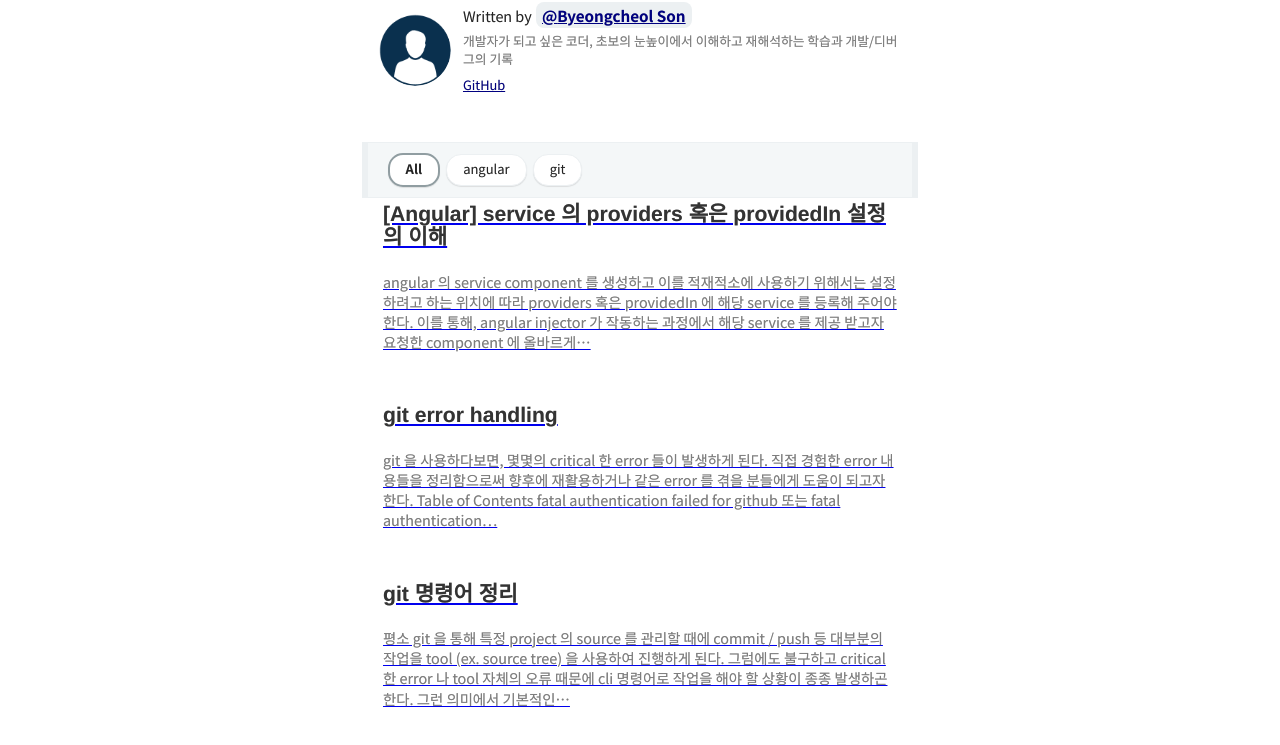
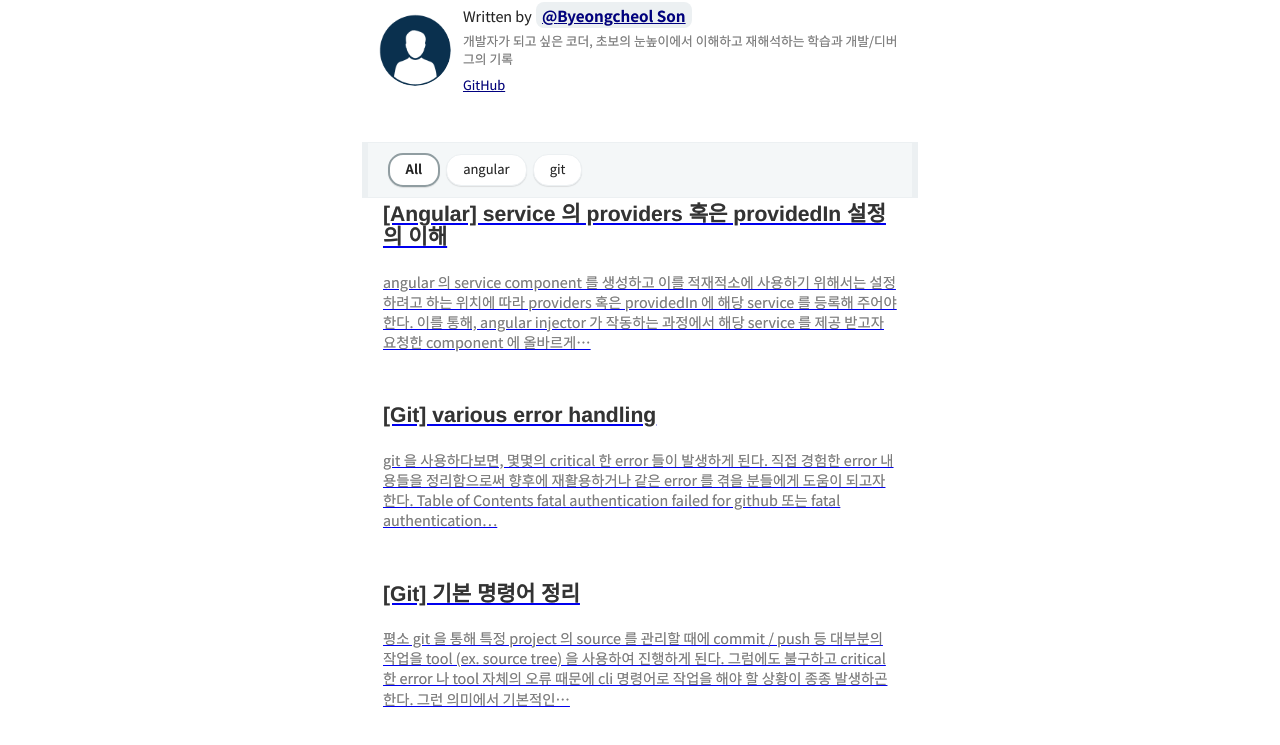
Before and after one commit to xxonbang/xxonbang-gatsby, a Gatsby site: page / in a window 1280 px wide. Shown: the part 195-940 px from the top of the page. Built offline with nearby package versions, Linux system fonts and the light colour scheme; Gatsby itself is replaced by a stand-in of ours; some packages are replaced by stand-ins of ours; what typography-theme-github would draw is missing.

Commit message:
- 제목수정

```diff
--- a/content/blog/git/git_basic_cli.md
+++ b/content/blog/git/git_basic_cli.md
@@ -1,5 +1,5 @@
 ---
-title: 'git 명령어 정리'
+title: '[Git] 기본 명령어 정리'
 date: 2020-10-29 17:03:00
 category: 'git'
 draft: false
--- a/content/blog/git/git_error_handling.md
+++ b/content/blog/git/git_error_handling.md
@@ -1,5 +1,5 @@
 ---
-title: 'git error handling'
+title: '[Git] various error handling'
 date: 2020-10-30 13:43:00
 category: 'git'
 draft: false
```
